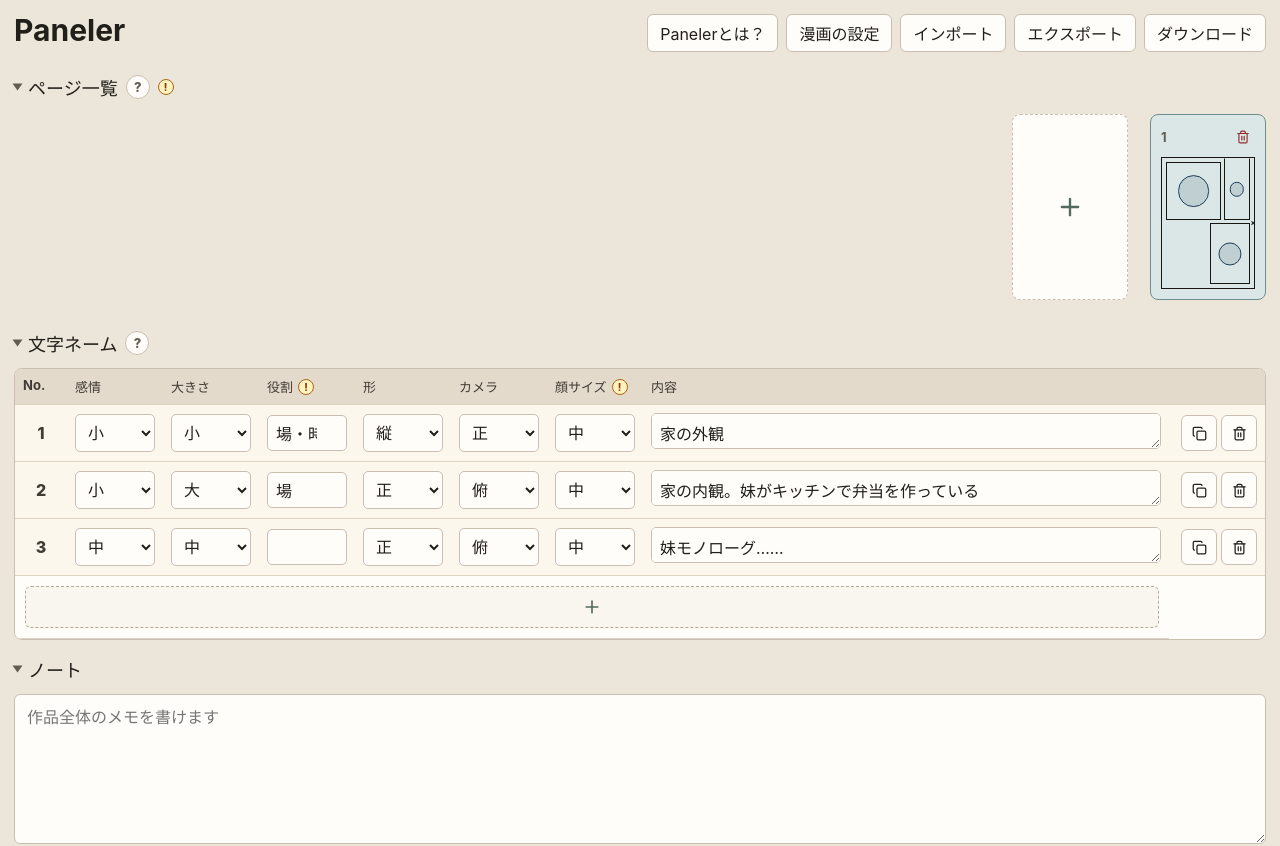
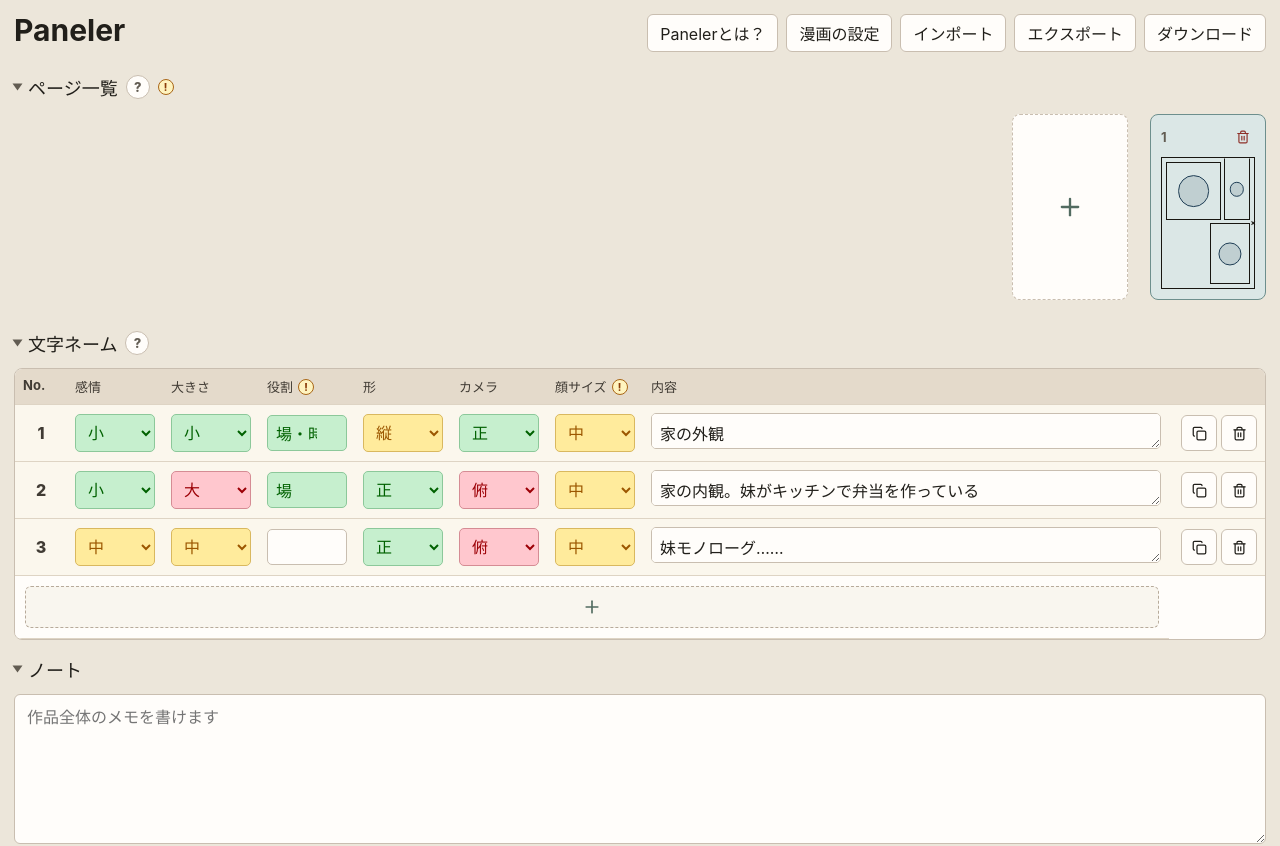
Before and after one commit to subtle-dawn/paneler, a React (Vite) app: page / in a window 1280 px wide. Shown: the top 846 px of the page. Built offline with nearby package versions, Linux system fonts and the light colour scheme.

Commit message:
文字ネームの各列に条件付き書式と同じ色を設定

```diff
--- a/src/App.tsx
+++ b/src/App.tsx
@@ -41,6 +41,44 @@
 const miniPageBorderBleedAmount = 4;
 type DownloadFormat = "png" | "pdf";
 type DownloadScope = "active" | "all";
+type ExcelTone = "green" | "yellow" | "red";
+
+const sizeTone: Partial<Record<Size, ExcelTone>> = {
+  extraSmall: "green",
+  small: "green",
+  medium: "yellow",
+  large: "red",
+  extraLarge: "red",
+};
+
+const emotionTone: Partial<Record<NonNullable<EmotionSize>, ExcelTone>> = {
+  small: "green",
+  medium: "yellow",
+  large: "red",
+};
+
+const shapeTone: Record<Shape, ExcelTone> = {
+  vertical: "yellow",
+  square: "green",
+  horizontal: "yellow",
+};
+
+const faceSizeTone: Partial<Record<FaceSize, ExcelTone>> = {
+  extraSmall: "green",
+  small: "green",
+  medium: "yellow",
+  large: "red",
+  extraLarge: "red",
+};
+
+const cameraToneByIndex: Partial<Record<number, ExcelTone>> = {
+  0: "green",
+  1: "red",
+  2: "red",
+  3: "yellow",
+  4: "yellow",
+  5: "yellow",
+};
 
 export function App() {
   const [project, setProject] = useState<Project>(() => loadProject() ?? createDefaultProject());
@@ -835,10 +873,11 @@
                           <SelectCell
                             value={row.emotionSize ?? "small"}
                             warning={row.warnings?.emotionSize}
+                            tone={row.emotionSize ? emotionTone[row.emotionSize] : undefined}
                             onChange={(value) => updateRow(row.id, { emotionSize: value as NonNullable<EmotionSize> })}
                           >
                             {emotionOptions.map((value) => (
-                              <option key={value} value={value}>
+                              <option key={value} value={value} className={excelToneClass(emotionTone[value])}>
                                 {emotionLabel[value]}
                               </option>
                             ))}
@@ -848,10 +887,11 @@
                           <SelectCell
                             value={row.panelSize}
                             warning={row.warnings?.panelSize}
+                            tone={sizeTone[row.panelSize]}
                             onChange={(value) => updateRow(row.id, { panelSize: value as Size })}
                           >
                             {sizeOptions.map((value) => (
-                              <option key={value} value={value}>
+                              <option key={value} value={value} className={excelToneClass(sizeTone[value])}>
                                 {sizeLabel[value]}
                               </option>
                             ))}
@@ -859,6 +899,7 @@
                         </td>
                         <td>
                           <input
+                            className={excelToneClass(roleTone(row.role))}
                             list="role-options"
                             value={row.role}
                             onChange={(event) => updateRow(row.id, { role: event.target.value })}
@@ -868,10 +909,11 @@
                           <SelectCell
                             value={row.shape}
                             warning={row.warnings?.shape}
+                            tone={shapeTone[row.shape]}
                             onChange={(value) => updateRow(row.id, { shape: value as Shape })}
                           >
                             {shapeOptions.map((value) => (
-                              <option key={value} value={value}>
+                              <option key={value} value={value} className={excelToneClass(shapeTone[value])}>
                                 {shapeLabel[value]}
                               </option>
                             ))}
@@ -880,10 +922,11 @@
                         <td>
                           <SelectCell
                             value={cameraOptions.includes(row.camera as (typeof cameraOptions)[number]) ? row.camera : cameraOptions[0]}
+                            tone={cameraTone(row.camera)}
                             onChange={(value) => updateRow(row.id, { camera: value })}
                           >
-                            {cameraOptions.map((value) => (
-                              <option key={value} value={value}>
+                            {cameraOptions.map((value, index) => (
+                              <option key={value} value={value} className={excelToneClass(cameraToneByIndex[index])}>
                                 {value}
                               </option>
                             ))}
@@ -893,10 +936,11 @@
                           <SelectCell
                             value={row.faceSize ?? "medium"}
                             warning={row.warnings?.faceSize}
+                            tone={faceSizeTone[row.faceSize ?? "medium"]}
                             onChange={(value) => updateRow(row.id, { faceSize: value as FaceSize })}
                           >
                             {faceSizeOptions.map((value) => (
-                              <option key={value} value={value}>
+                              <option key={value} value={value} className={excelToneClass(faceSizeTone[value])}>
                                 {faceSizeLabel[value]}
                               </option>
                             ))}
@@ -1034,7 +1078,7 @@
       </div>
       <datalist id="role-options">
         {roleOptions.map((value) => (
-          <option key={value} value={value} />
+          <option key={value} value={value} className={excelToneClass(roleTone(value))} />
         ))}
       </datalist>
     </main>
@@ -1455,22 +1499,41 @@
 function SelectCell({
   value,
   warning,
+  tone,
   onChange,
   children,
 }: {
   value: string;
   warning?: string;
+  tone?: ExcelTone;
   onChange: (value: string) => void;
   children: React.ReactNode;
 }) {
   return (
     <label className="cell-control">
-      <select className={warning ? "invalid" : ""} value={value} onChange={(event: ChangeEvent<HTMLSelectElement>) => onChange(event.target.value)}>
+      <select className={[warning ? "invalid" : "", excelToneClass(tone)].filter(Boolean).join(" ")} value={value} onChange={(event: ChangeEvent<HTMLSelectElement>) => onChange(event.target.value)}>
         {children}
       </select>
       {warning && <span>{warning}</span>}
     </label>
   );
+}
+
+function excelToneClass(tone?: ExcelTone) {
+  return tone ? `excel-tone-${tone}` : "";
+}
+
+function cameraTone(value: string) {
+  const index = cameraOptions.findIndex((option) => option === value);
+  return index >= 0 ? cameraToneByIndex[index] : undefined;
+}
+
+function roleTone(value: string): ExcelTone | undefined {
+  if (!value) return undefined;
+  if (value.includes(roleOptionLabels[3])) return "red";
+  if (value.includes(roleOptionLabels[4])) return "yellow";
+  if (value.includes(roleOptionLabels[1]) || value.includes(roleOptionLabels[2])) return "green";
+  return undefined;
 }
 
 function HeaderLabel({ label, warning }: { label: string; warning?: string }) {
--- a/src/styles.css
+++ b/src/styles.css
@@ -977,6 +977,42 @@
   min-width: 0;
 }
 
+.storyboard-table .excel-tone-green,
+.storyboard-table option.excel-tone-green {
+  background-color: #c6efce;
+  border-color: #8cc89a;
+  color: #006100;
+}
+
+.storyboard-table .excel-tone-yellow,
+.storyboard-table option.excel-tone-yellow {
+  background-color: #ffeb9c;
+  border-color: #d9b85f;
+  color: #9c5700;
+}
+
+.storyboard-table .excel-tone-red,
+.storyboard-table option.excel-tone-red {
+  background-color: #ffc7ce;
+  border-color: #d58c94;
+  color: #9c0006;
+}
+
+.storyboard-table select.excel-tone-green:focus,
+.storyboard-table input.excel-tone-green:focus {
+  outline: 2px solid rgba(0, 97, 0, 0.22);
+}
+
+.storyboard-table select.excel-tone-yellow:focus,
+.storyboard-table input.excel-tone-yellow:focus {
+  outline: 2px solid rgba(156, 87, 0, 0.24);
+}
+
+.storyboard-table select.excel-tone-red:focus,
+.storyboard-table input.excel-tone-red:focus {
+  outline: 2px solid rgba(156, 0, 6, 0.22);
+}
+
 .cell-control {
   display: grid;
   gap: 3px;
```
Also changed, not shown: 7 other files (tests, documents, lock files or other folders).
